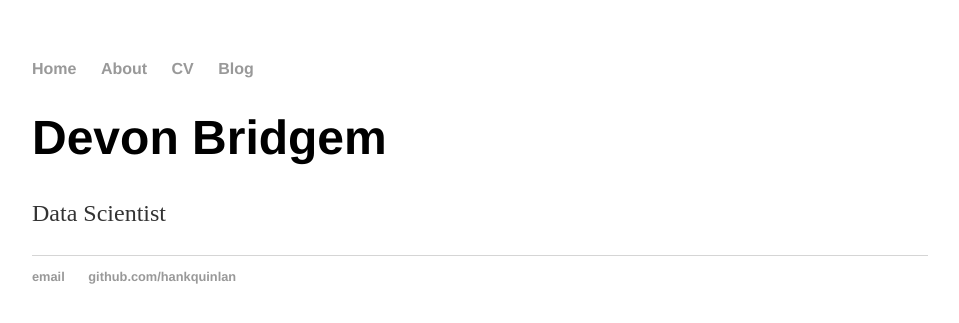
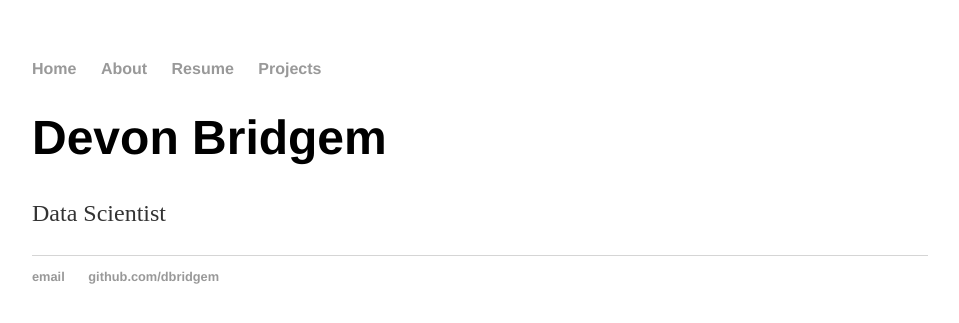
Before and after one commit to dbridgem/dbridgem.github.io, a Jekyll site: the page built from index.html, in a window 1280 px wide. Shown: the top 323 px of the page, without its empty margins (160-1119 px from the left). Built offline with Jekyll 4.4.1, drawn with Linux system fonts in a browser that asks for light colours.

Commit message:
Update default.html

```diff
--- a/_layouts/default.html
+++ b/_layouts/default.html
@@ -10,8 +10,8 @@
 	    		<ul>
 	        		<li><a href="/">Home</a></li>
 		        	<li><a href="/about">About</a></li>
-	        		<li><a href="/cv">CV</a></li>
-	        		<li><a href="/blog">Blog</a></li>
+	        		<li><a href="/resume">Resume</a></li>
+	        		<li><a href="/projects">Projects</a></li>
 	    		</ul>
 			</nav>
 			<div class="container">
@@ -21,8 +21,8 @@
 			</div><!-- /.container -->
 			<footer>
 	    		<ul>
-	        		<li><a href="mailto:hankquinlanhub@gmail.com">email</a></li>
-	        		<li><a href="https://github.com/hankquinlan">github.com/hankquinlan</a></li>
+	        		<li><a href="mailto:DevonBridgeman3@gmail.com">email</a></li>
+	        		<li><a href="https://github.com/dbridgem">github.com/dbridgem</a></li>
 				</ul>
 			</footer>
 		</body>
```
